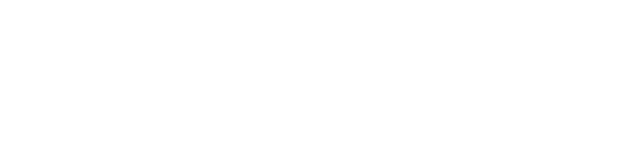
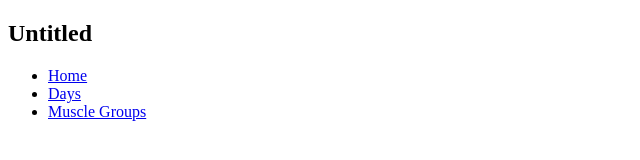
Before and after one commit to drwtck/workout, a plain HTML site: page days.html in a window 1280 px wide. Shown: the whole page, without its empty margins (0-640 px from the left). Drawn offline with Linux system fonts and the light colour scheme.

Commit message:
password concept and boiler plate code for all current html files

```diff
--- a/days.html
+++ b/days.html
@@ -0,0 +1,26 @@
+<!DOCTYPE html>
+<html>
+    <head>
+        <link rel="stylesheet" href="style.css">
+        <meta charset="utf-8">
+    </head>
+    <body>
+        <nav>
+            <h1>Untitled</h1>
+            <ul id="nav-ul">
+                <li >
+                    <a class="navLinks" href="index.html">Home</a>
+                </li>
+                <li>
+                    <a class="navLinks" href="days.html">Days</a>
+                </li>
+                <li>
+                    <a class="navLinks" href="muscleGroups.html">Muscle Groups</a>
+                </li>
+            </ul>
+        </nav>
+        <main>
+
+        </main>
+    </body>
+</html>
--- a/style.css
+++ b/style.css
@@ -0,0 +1,4 @@
+/* navBar links */
+.navLinks:link:visited {
+    background-color: aqua;
+}
```
Also changed, not shown: index.html (+14 -3 lines), muscleGroups.html (+26 -0 lines).
